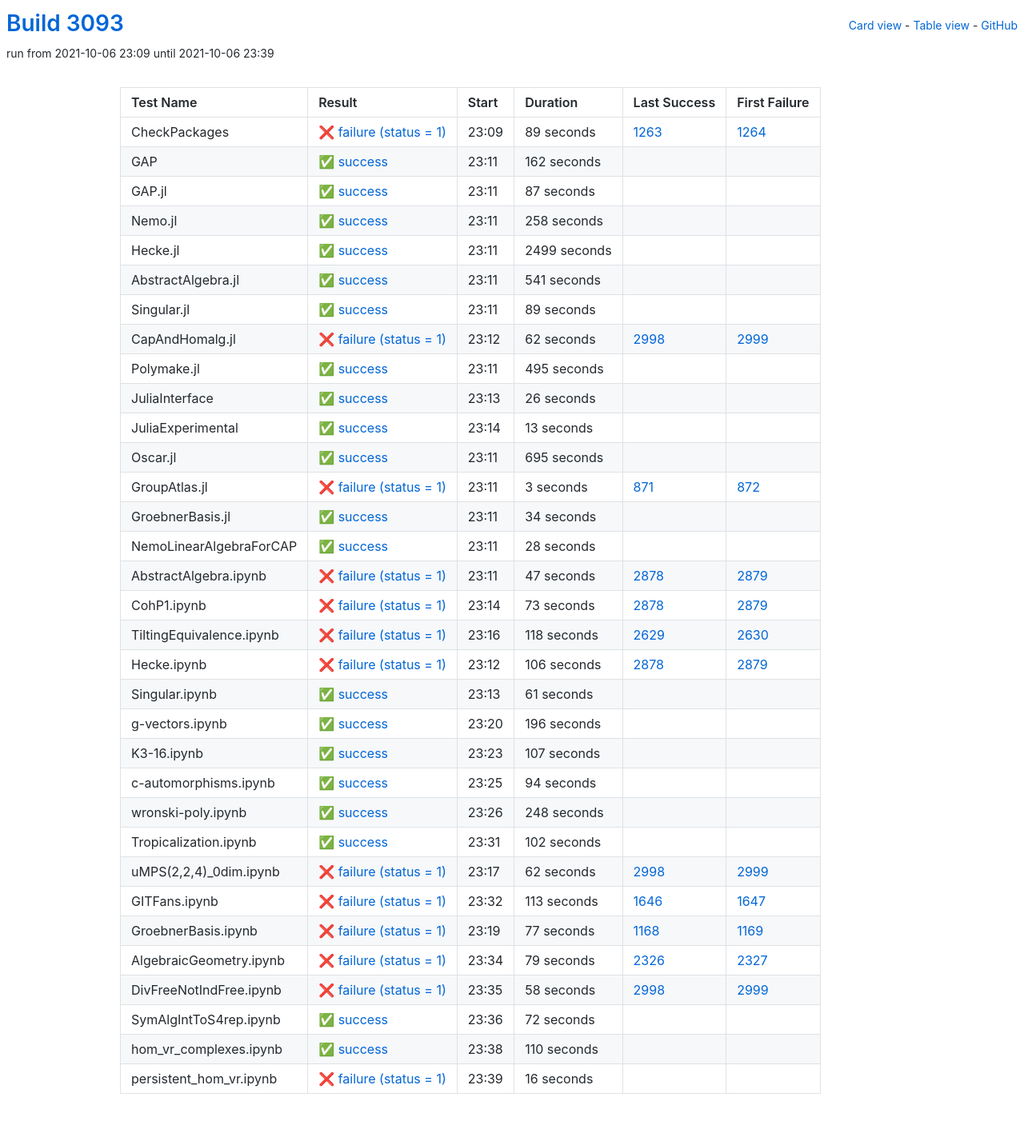
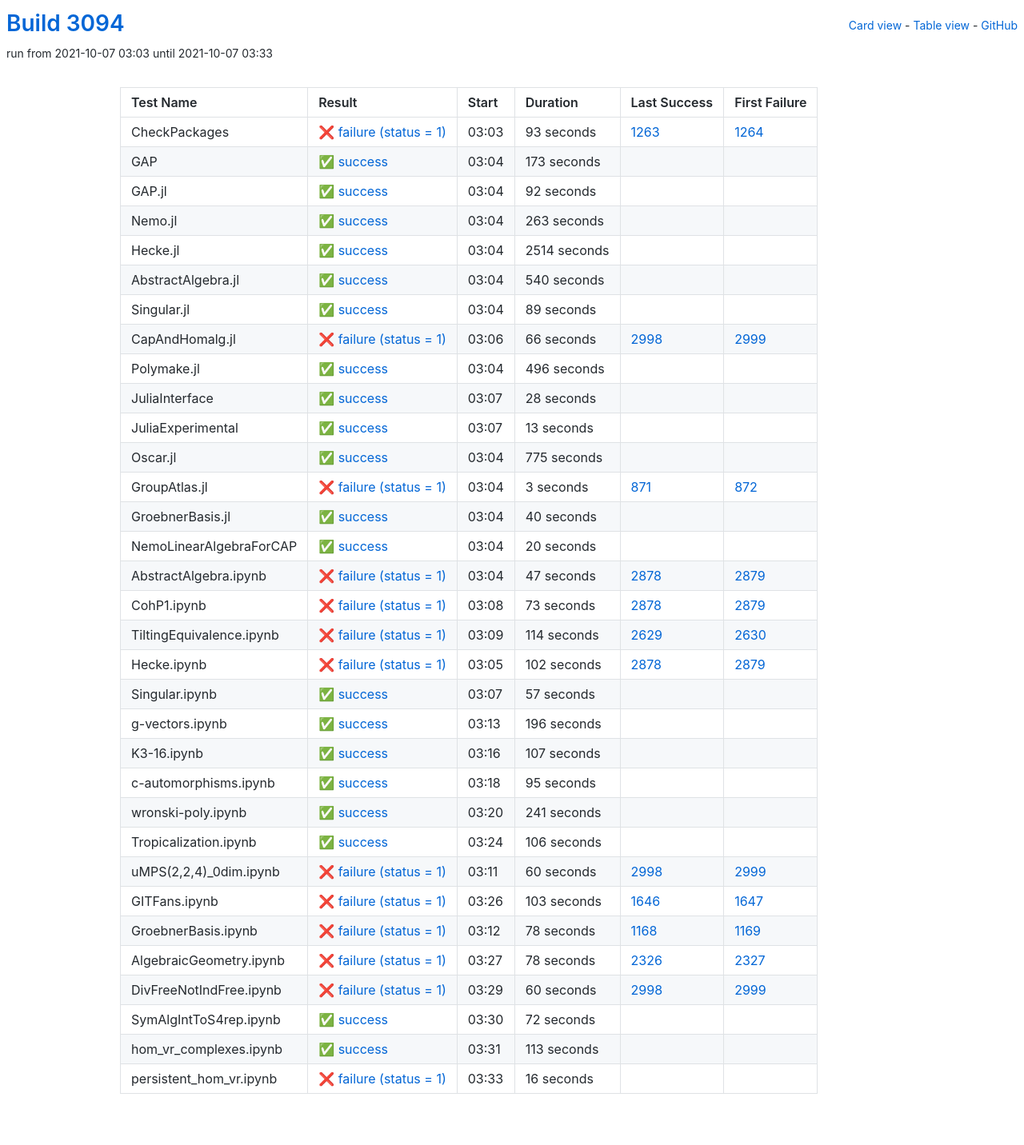
Before and after one commit to oscar-system/oscar-ci-status-stable, a Jekyll site: the page built from table.html, in a window 1280 px wide. Shown: the whole page at 80% size. Built offline with Jekyll 4.4.1, drawn with Linux system fonts in a browser that asks for light colours.

Commit message:
Build #3094

```diff
--- a/_data/ci.yml
+++ b/_data/ci.yml
@@ -1,6 +1,6 @@
 ---
-build: 3093
-build_url: https://oscarci.mathematik.uni-kl.de/job/oscar-stable/3093/
+build: 3094
+build_url: https://oscarci.mathematik.uni-kl.de/job/oscar-stable/3094/
 job: oscar-stable
 organization: oscar-system
 repo: oscar-ci-status-stable
@@ -8,80 +8,80 @@ repourl: https://github.com/oscar-system/oscar-ci-status-stable
 tests:
 - name: CheckPackages
   id: checkpackages
-  log: https://oscarci.mathematik.uni-kl.de/job/oscar-stable/3093/artifact/logs/build-3093/CheckPackages.log
-  start: 2021-10-06 23:09
+  log: https://oscarci.mathematik.uni-kl.de/job/oscar-stable/3094/artifact/logs/build-3094/CheckPackages.log
+  start: 2021-10-07 03:03
   success: false
   exitcode: 1
   status: failure
-  duration: 89
+  duration: 93
   last_success: 1263
   last_success_url: https://oscarci.mathematik.uni-kl.de/job/oscar-stable/1263/
   first_failure: 1264
   first_failure_url: https://oscarci.mathematik.uni-kl.de/job/oscar-stable/1264/
 - name: GAP
   id: gap
-  log: https://oscarci.mathematik.uni-kl.de/job/oscar-stable/3093/artifact/logs/build-3093/GAP.log
-  start: 2021-10-06 23:11
+  log: https://oscarci.mathematik.uni-kl.de/job/oscar-stable/3094/artifact/logs/build-3094/GAP.log
+  start: 2021-10-07 03:04
   success: true
   exitcode: 0
   status: success
-  duration: 162
+  duration: 173
   last_success: false
   last_success_url:
   first_failure: false
   first_failure_url:
 - name: GAP.jl
   id: gap-jl
-  log: https://oscarci.mathematik.uni-kl.de/job/oscar-stable/3093/artifact/logs/build-3093/GAP.jl.log
-  start: 2021-10-06 23:11
+  log: https://oscarci.mathematik.uni-kl.de/job/oscar-stable/3094/artifact/logs/build-3094/GAP.jl.log
+  start: 2021-10-07 03:04
   success: true
   exitcode: 0
   status: success
-  duration: 87
+  duration: 92
   last_success: false
   last_success_url:
   first_failure: false
   first_failure_url:
 - name: Nemo.jl
   id: nemo-jl
-  log: https://oscarci.mathematik.uni-kl.de/job/oscar-stable/3093/artifact/logs/build-3093/Nemo.jl.log
-  start: 2021-10-06 23:11
+  log: https://oscarci.mathematik.uni-kl.de/job/oscar-stable/3094/artifact/logs/build-3094/Nemo.jl.log
+  start: 2021-10-07 03:04
   success: true
   exitcode: 0
   status: success
-  duration: 258
+  duration: 263
   last_success: false
   last_success_url:
   first_failure: false
   first_failure_url:
 - name: Hecke.jl
   id: hecke-jl
-  log: https://oscarci.mathematik.uni-kl.de/job/oscar-stable/3093/artifact/logs/build-3093/Hecke.jl.log
-  start: 2021-10-06 23:11
+  log: https://oscarci.mathematik.uni-kl.de/job/oscar-stable/3094/artifact/logs/build-3094/Hecke.jl.log
+  start: 2021-10-07 03:04
   success: true
   exitcode: 0
   status: success
-  duration: 2499
+  duration: 2514
   last_success: false
   last_success_url:
   first_failure: false
   first_failure_url:
 - name: AbstractAlgebra.jl
   id: abstractalgebra-jl
-  log: https://oscarci.mathematik.uni-kl.de/job/oscar-stable/3093/artifact/logs/build-3093/AbstractAlgebra.jl.log
-  start: 2021-10-06 23:11
+  log: https://oscarci.mathematik.uni-kl.de/job/oscar-stable/3094/artifact/logs/build-3094/AbstractAlgebra.jl.log
+  start: 2021-10-07 03:04
   success: true
   exitcode: 0
   status: success
-  duration: 541
+  duration: 540
   last_success: false
   last_success_url:
   first_failure: false
   first_failure_url:
 - name: Singular.jl
   id: singular-jl
-  log: https://oscarci.mathematik.uni-kl.de/job/oscar-stable/3093/artifact/logs/build-3093/Singular.jl.log
-  start: 2021-10-06 23:11
+  log: https://oscarci.mathematik.uni-kl.de/job/oscar-stable/3094/artifact/logs/build-3094/Singular.jl.log
+  start: 2021-10-07 03:04
   success: true
   exitcode: 0
   status: success
@@ -92,44 +92,44 @@ tests:
   first_failure_url:
 - name: CapAndHomalg.jl
   id: capandhomalg-jl
-  log: https://oscarci.mathematik.uni-kl.de/job/oscar-stable/3093/artifact/logs/build-3093/CapAndHomalg.jl.log
-  start: 2021-10-06 23:12
+  log: https://oscarci.mathematik.uni-kl.de/job/oscar-stable/3094/artifact/logs/build-3094/CapAndHomalg.jl.log
+  start: 2021-10-07 03:06
   success: false
   exitcode: 1
   status: failure
-  duration: 62
+  duration: 66
   last_success: 2998
   last_success_url: https://oscarci.mathematik.uni-kl.de/job/oscar-stable/2998/
   first_failure: 2999
   first_failure_url: https://oscarci.mathematik.uni-kl.de/job/oscar-stable/2999/
 - name: Polymake.jl
   id: polymake-jl
-  log: https://oscarci.mathematik.uni-kl.de/job/oscar-stable/3093/artifact/logs/build-3093/Polymake.jl.log
-  start: 2021-10-06 23:11
+  log: https://oscarci.mathematik.uni-kl.de/job/oscar-stable/3094/artifact/logs/build-3094/Polymake.jl.log
+  start: 2021-10-07 03:04
   success: true
   exitcode: 0
   status: success
-  duration: 495
+  duration: 496
   last_success: false
   last_success_url:
   first_failure: false
   first_failure_url:
 - name: JuliaInterface
   id: juliainterface
-  log: https://oscarci.mathematik.uni-kl.de/job/oscar-stable/3093/artifact/logs/build-3093/JuliaInterface.log
-  start: 2021-10-06 23:13
+  log: https://oscarci.mathematik.uni-kl.de/job/oscar-stable/3094/artifact/logs/build-3094/JuliaInterface.log
+  start: 2021-10-07 03:07
   success: true
   exitcode: 0
   status: success
-  duration: 26
+  duration: 28
   last_success: false
   last_success_url:
   first_failure: false
   first_failure_url:
 - name: JuliaExperimental
   id: juliaexperimental
-  log: https://oscarci.mathematik.uni-kl.de/job/oscar-stable/3093/artifact/logs/build-3093/JuliaExperimental.log
-  start: 2021-10-06 23:14
+  log: https://oscarci.mathematik.uni-kl.de/job/oscar-stable/3094/artifact/logs/build-3094/JuliaExperimental.log
+  start: 2021-10-07 03:07
   success: true
   exitcode: 0
   status: success
@@ -140,20 +140,20 @@ tests:
   first_failure_url:
 - name: Oscar.jl
   id: oscar-jl
-  log: https://oscarci.mathematik.uni-kl.de/job/oscar-stable/3093/artifact/logs/build-3093/Oscar.jl.log
-  start: 2021-10-06 23:11
+  log: https://oscarci.mathematik.uni-kl.de/job/oscar-stable/3094/artifact/logs/build-3094/Oscar.jl.log
+  start: 2021-10-07 03:04
   success: true
   exitcode: 0
   status: success
-  duration: 695
+  duration: 775
   last_success: false
   last_success_url:
   first_failure: false
   first_failure_url:
 - name: GroupAtlas.jl
   id: groupatlas-jl
-  log: https://oscarci.mathematik.uni-kl.de/job/oscar-stable/3093/artifact/logs/build-3093/GroupAtlas.jl.log
-  start: 2021-10-06 23:11
+  log: https://oscarci.mathematik.uni-kl.de/job/oscar-stable/3094/artifact/logs/build-3094/GroupAtlas.jl.log
+  start: 2021-10-07 03:04
   success: false
   exitcode: 1
   status: failure
@@ -164,32 +164,32 @@ tests:
   first_failure_url: https://oscarci.mathematik.uni-kl.de/job/oscar-stable/872/
 - name: GroebnerBasis.jl
   id: groebnerbasis-jl
-  log: https://oscarci.mathematik.uni-kl.de/job/oscar-stable/3093/artifact/logs/build-3093/GroebnerBasis.jl.log
-  start: 2021-10-06 23:11
+  log: https://oscarci.mathematik.uni-kl.de/job/oscar-stable/3094/artifact/logs/build-3094/GroebnerBasis.jl.log
+  start: 2021-10-07 03:04
   success: true
   exitcode: 0
   status: success
-  duration: 34
+  duration: 40
   last_success: false
   last_success_url:
   first_failure: false
   first_failure_url:
 - name: NemoLinearAlgebraForCAP
   id: nemolinearalgebraforcap
-  log: https://oscarci.mathematik.uni-kl.de/job/oscar-stable/3093/artifact/logs/build-3093/NemoLinearAlgebraForCAP.log
-  start: 2021-10-06 23:11
+  log: https://oscarci.mathematik.uni-kl.de/job/oscar-stable/3094/artifact/logs/build-3094/NemoLinearAlgebraForCAP.log
+  start: 2021-10-07 03:04
   success: true
   exitcode: 0
   status: success
-  duration: 28
+  duration: 20
   last_success: false
   last_success_url:
   first_failure: false
   first_failure_url:
 - name: AbstractAlgebra.ipynb
   id: abstractalgebra-ipynb
-  log: https://oscarci.mathematik.uni-kl.de/job/oscar-stable/3093/artifact/logs/build-3093/AbstractAlgebra.ipynb.log
-  start: 2021-10-06 23:11
+  log: https://oscarci.mathematik.uni-kl.de/job/oscar-stable/3094/artifact/logs/build-3094/AbstractAlgebra.ipynb.log
+  start: 2021-10-07 03:04
   success: false
   exitcode: 1
   status: failure
@@ -200,8 +200,8 @@ tests:
   first_failure_url: https://oscarci.mathematik.uni-kl.de/job/oscar-stable/2879/
 - name: CohP1.ipynb
   id: cohp1-ipynb
-  log: https://oscarci.mathematik.uni-kl.de/job/oscar-stable/3093/artifact/logs/build-3093/CohP1.ipynb.log
-  start: 2021-10-06 23:14
+  log: https://oscarci.mathematik.uni-kl.de/job/oscar-stable/3094/artifact/logs/build-3094/CohP1.ipynb.log
+  start: 2021-10-07 03:08
   success: false
   exitcode: 1
   status: failure
@@ -212,44 +212,44 @@ tests:
   first_failure_url: https://oscarci.mathematik.uni-kl.de/job/oscar-stable/2879/
 - name: TiltingEquivalence.ipynb
   id: tiltingequivalence-ipynb
-  log: https://oscarci.mathematik.uni-kl.de/job/oscar-stable/3093/artifact/logs/build-3093/TiltingEquivalence.ipynb.log
-  start: 2021-10-06 23:16
+  log: https://oscarci.mathematik.uni-kl.de/job/oscar-stable/3094/artifact/logs/build-3094/TiltingEquivalence.ipynb.log
+  start: 2021-10-07 03:09
   success: false
   exitcode: 1
   status: failure
-  duration: 118
+  duration: 114
   last_success: 2629
   last_success_url: https://oscarci.mathematik.uni-kl.de/job/oscar-stable/2629/
   first_failure: 2630
   first_failure_url: https://oscarci.mathematik.uni-kl.de/job/oscar-stable/2630/
 - name: Hecke.ipynb
   id: hecke-ipynb
-  log: https://oscarci.mathematik.uni-kl.de/job/oscar-stable/3093/artifact/logs/build-3093/Hecke.ipynb.log
-  start: 2021-10-06 23:12
+  log: https://oscarci.mathematik.uni-kl.de/job/oscar-stable/3094/artifact/logs/build-3094/Hecke.ipynb.log
+  start: 2021-10-07 03:05
   success: false
   exitcode: 1
   status: failure
-  duration: 106
+  duration: 102
   last_success: 2878
   last_success_url: https://oscarci.mathematik.uni-kl.de/job/oscar-stable/2878/
   first_failure: 2879
   first_failure_url: https://oscarci.mathematik.uni-kl.de/job/oscar-stable/2879/
 - name: Singular.ipynb
   id: singular-ipynb
-  log: https://oscarci.mathematik.uni-kl.de/job/oscar-stable/3093/artifact/logs/build-3093/Singular.ipynb.log
-  start: 2021-10-06 23:13
+  log: https://oscarci.mathematik.uni-kl.de/job/oscar-stable/3094/artifact/logs/build-3094/Singular.ipynb.log
+  start: 2021-10-07 03:07
   success: true
   exitcode: 0
   status: success
-  duration: 61
+  duration: 57
   last_success: false
   last_success_url:
   first_failure: false
   first_failure_url:
 - name: g-vectors.ipynb
   id: g-vectors-ipynb
-  log: https://oscarci.mathematik.uni-kl.de/job/oscar-stable/3093/artifact/logs/build-3093/g-vectors.ipynb.log
-  start: 2021-10-06 23:20
+  log: https://oscarci.mathematik.uni-kl.de/job/oscar-stable/3094/artifact/logs/build-3094/g-vectors.ipynb.log
+  start: 2021-10-07 03:13
   success: true
   exitcode: 0
   status: success
@@ -260,8 +260,8 @@ tests:
   first_failure_url:
 - name: K3-16.ipynb
   id: k3-16-ipynb
-  log: https://oscarci.mathematik.uni-kl.de/job/oscar-stable/3093/artifact/logs/build-3093/K3-16.ipynb.log
-  start: 2021-10-06 23:23
+  log: https://oscarci.mathematik.uni-kl.de/job/oscar-stable/3094/artifact/logs/build-3094/K3-16.ipynb.log
+  start: 2021-10-07 03:16
   success: true
   exitcode: 0
   status: success
@@ -272,104 +272,104 @@ tests:
   first_failure_url:
 - name: c-automorphisms.ipynb
   id: c-automorphisms-ipynb
-  log: https://oscarci.mathematik.uni-kl.de/job/oscar-stable/3093/artifact/logs/build-3093/c-automorphisms.ipynb.log
-  start: 2021-10-06 23:25
+  log: https://oscarci.mathematik.uni-kl.de/job/oscar-stable/3094/artifact/logs/build-3094/c-automorphisms.ipynb.log
+  start: 2021-10-07 03:18
   success: true
   exitcode: 0
   status: success
-  duration: 94
+  duration: 95
   last_success: false
   last_success_url:
   first_failure: false
   first_failure_url:
 - name: wronski-poly.ipynb
   id: wronski-poly-ipynb
-  log: https://oscarci.mathematik.uni-kl.de/job/oscar-stable/3093/artifact/logs/build-3093/wronski-poly.ipynb.log
-  start: 2021-10-06 23:26
+  log: https://oscarci.mathematik.uni-kl.de/job/oscar-stable/3094/artifact/logs/build-3094/wronski-poly.ipynb.log
+  start: 2021-10-07 03:20
   success: true
   exitcode: 0
   status: success
-  duration: 248
+  duration: 241
   last_success: false
   last_success_url:
   first_failure: false
   first_failure_url:
 - name: Tropicalization.ipynb
   id: tropicalization-ipynb
-  log: https://oscarci.mathematik.uni-kl.de/job/oscar-stable/3093/artifact/logs/build-3093/Tropicalization.ipynb.log
-  start: 2021-10-06 23:31
+  log: https://oscarci.mathematik.uni-kl.de/job/oscar-stable/3094/artifact/logs/build-3094/Tropicalization.ipynb.log
+  start: 2021-10-07 03:24
   success: true
   exitcode: 0
   status: success
-  duration: 102
+  duration: 106
   last_success: false
   last_success_url:
   first_failure: false
   first_failure_url:
 - name: uMPS(2,2,4)_0dim.ipynb
   id: umps-2-2-4-0dim-ipynb
-  log: https://oscarci.mathematik.uni-kl.de/job/oscar-stable/3093/artifact/logs/build-3093/uMPS-2-2-4-_0dim.ipynb.log
-  start: 2021-10-06 23:17
+  log: https://oscarci.mathematik.uni-kl.de/job/oscar-stable/3094/artifact/logs/build-3094/uMPS-2-2-4-_0dim.ipynb.log
+  start: 2021-10-07 03:11
   success: false
   exitcode: 1
   status: failure
-  duration: 62
+  duration: 60
   last_success: 2998
   last_success_url: https://oscarci.mathematik.uni-kl.de/job/oscar-stable/2998/
   first_failure: 2999
   first_failure_url: https://oscarci.mathematik.uni-kl.de/job/oscar-stable/2999/
 - name: GITFans.ipynb
   id: gitfans-ipynb
-  log: https://oscarci.mathematik.uni-kl.de/job/oscar-stable/3093/artifact/logs/build-3093/GITFans.ipynb.log
-  start: 2021-10-06 23:32
+  log: https://oscarci.mathematik.uni-kl.de/job/oscar-stable/3094/artifact/logs/build-3094/GITFans.ipynb.log
+  start: 2021-10-07 03:26
   success: false
   exitcode: 1
   status: failure
-  duration: 113
+  duration: 103
   last_success: 1646
   last_success_url: https://oscarci.mathematik.uni-kl.de/job/oscar-stable/1646/
   first_failure: 1647
   first_failure_url: https://oscarci.mathematik.uni-kl.de/job/oscar-stable/1647/
 - name: GroebnerBasis.ipynb
   id: groebnerbasis-ipynb
-  log: https://oscarci.mathematik.uni-kl.de/job/oscar-stable/3093/artifact/logs/build-3093/GroebnerBasis.ipynb.log
-  start: 2021-10-06 23:19
+  log: https://oscarci.mathematik.uni-kl.de/job/oscar-stable/3094/artifact/logs/build-3094/GroebnerBasis.ipynb.log
+  start: 2021-10-07 03:12
   success: false
   exitcode: 1
   status: failure
-  duration: 77
+  duration: 78
   last_success: 1168
   last_success_url: https://oscarci.mathematik.uni-kl.de/job/oscar-stable/1168/
   first_failure: 1169
   first_failure_url: https://oscarci.mathematik.uni-kl.de/job/oscar-stable/1169/
 - name: AlgebraicGeometry.ipynb
   id: algebraicgeometry-ipynb
-  log: https://oscarci.mathematik.uni-kl.de/job/oscar-stable/3093/artifact/logs/build-3093/AlgebraicGeometry.ipynb.log
-  start: 2021-10-06 23:34
+  log: https://oscarci.mathematik.uni-kl.de/job/oscar-stable/3094/artifact/logs/build-3094/AlgebraicGeometry.ipynb.log
+  start: 2021-10-07 03:27
   success: false
   exitcode: 1
   status: failure
-  duration: 79
+  duration: 78
   last_success: 2326
   last_success_url: https://oscarci.mathematik.uni-kl.de/job/oscar-stable/2326/
   first_failure: 2327
   first_failure_url: https://oscarci.mathematik.uni-kl.de/job/oscar-stable/2327/
 - name: DivFreeNotIndFree.ipynb
   id: divfreenotindfree-ipynb
-  log: https://oscarci.mathematik.uni-kl.de/job/oscar-stable/3093/artifact/logs/build-3093/DivFreeNotIndFree.ipynb.log
-  start: 2021-10-06 23:35
+  log: https://oscarci.mathematik.uni-kl.de/job/oscar-stable/3094/artifact/logs/build-3094/DivFreeNotIndFree.ipynb.log
+  start: 2021-10-07 03:29
   success: false
   exitcode: 1
   status: failure
-  duration: 58
+  duration: 60
   last_success: 2998
   last_success_url: https://oscarci.mathematik.uni-kl.de/job/oscar-stable/2998/
   first_failure: 2999
   first_failure_url: https://oscarci.mathematik.uni-kl.de/job/oscar-stable/2999/
 - name: SymAlgIntToS4rep.ipynb
   id: symalginttos4rep-ipynb
-  log: https://oscarci.mathematik.uni-kl.de/job/oscar-stable/3093/artifact/logs/build-3093/SymAlgIntToS4rep.ipynb.log
-  start: 2021-10-06 23:36
+  log: https://oscarci.mathematik.uni-kl.de/job/oscar-stable/3094/artifact/logs/build-3094/SymAlgIntToS4rep.ipynb.log
+  start: 2021-10-07 03:30
   success: true
   exitcode: 0
   status: success
@@ -380,20 +380,20 @@ tests:
   first_failure_url:
 - name: hom_vr_complexes.ipynb
   id: hom-vr-complexes-ipynb
-  log: https://oscarci.mathematik.uni-kl.de/job/oscar-stable/3093/artifact/logs/build-3093/hom_vr_complexes.ipynb.log
-  start: 2021-10-06 23:38
+  log: https://oscarci.mathematik.uni-kl.de/job/oscar-stable/3094/artifact/logs/build-3094/hom_vr_complexes.ipynb.log
+  start: 2021-10-07 03:31
   success: true
   exitcode: 0
   status: success
-  duration: 110
+  duration: 113
   last_success: false
   last_success_url:
   first_failure: false
   first_failure_url:
 - name: persistent_hom_vr.ipynb
   id: persistent-hom-vr-ipynb
-  log: https://oscarci.mathematik.uni-kl.de/job/oscar-stable/3093/artifact/logs/build-3093/persistent_hom_vr.ipynb.log
-  start: 2021-10-06 23:39
+  log: https://oscarci.mathematik.uni-kl.de/job/oscar-stable/3094/artifact/logs/build-3094/persistent_hom_vr.ipynb.log
+  start: 2021-10-07 03:33
   success: false
   exitcode: 1
   status: failure
```
Also changed, not shown: README.md.
